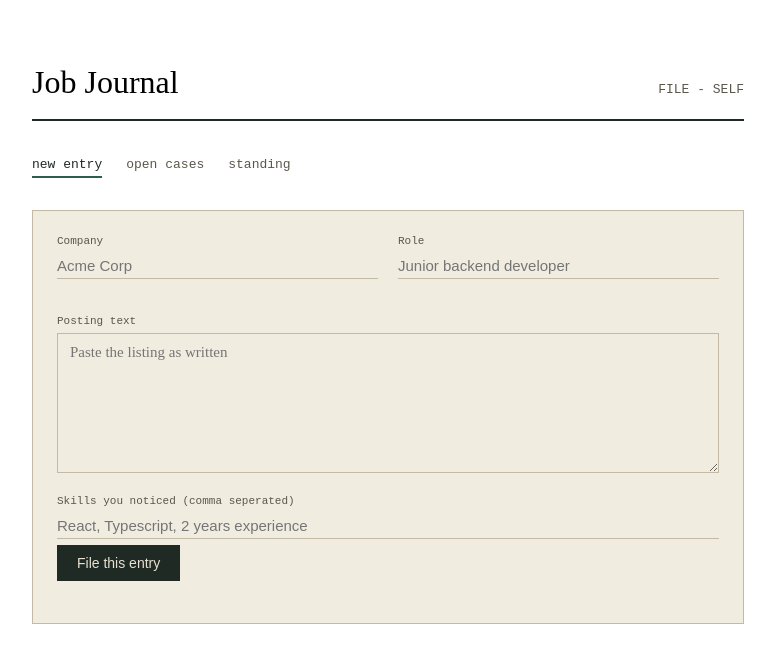
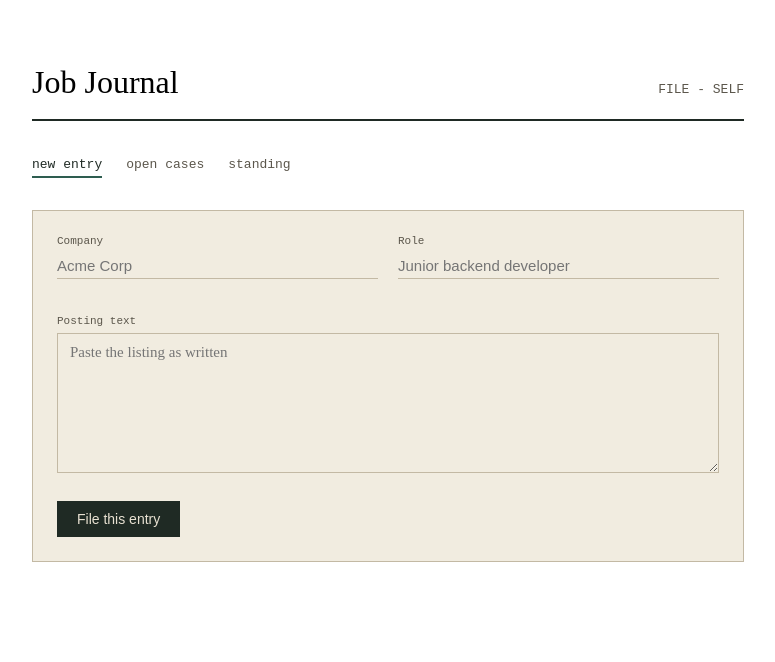
Before and after one commit to deyuun/job-journal, a React (Vite) app in the folder frontend/: page / in a window 1280 px wide. Shown: the top 662 px of the page, without its empty margins (252-1027 px from the left). Built offline with nearby package versions, Linux system fonts and the light colour scheme; no server answers.

Commit message:
feat(frontend): remove manual skills input, AI extracts automatically now

```diff
--- a/frontend/src/api.ts
+++ b/frontend/src/api.ts
@@ -13,7 +13,7 @@ export async function createApplication(input: {
   company: string;
   role: string;
   jobDescription: string;
-  requirements: string[];
+  // requirements: string[];
 }): Promise<Application> {
   const res = await fetch(`${BASE_URL}/applications`, {
     method: "POST",
--- a/frontend/src/pages/AddApplication.tsx
+++ b/frontend/src/pages/AddApplication.tsx
@@ -5,7 +5,7 @@ export default function AddApplication() {
   const [company, setCompany] = useState("");
   const [role, setRole] = useState("");
   const [jobDescription, setJobDescription] = useState("");
-  const [requirementsText, setRequirementsText] = useState("");
+  // const [requirementsText, setRequirementsText] = useState("");
   const [saving, setSaving] = useState(false);
   const [error, setError] = useState("");
 
@@ -19,18 +19,12 @@ export default function AddApplication() {
     setError("");
     setSaving(true);
     try {
-      const requirements = requirementsText
-        .split(",")
-        .map((r) => r.trim())
-        .filter(Boolean);
-
       await createApplication({
-        company, role, jobDescription, requirements
+        company, role, jobDescription
       });
       setCompany("");
       setRole("");
       setJobDescription("");
-      setRequirementsText("");
     } catch {
       setError("Couldn't save that. Check the backend is running.");
     } finally {
@@ -61,18 +55,10 @@ export default function AddApplication() {
         />
       </div>
 
-      <div className="field" style={{marginBottom: 18}}>
-        <label>Skills you noticed (comma seperated)</label>
-        <input
-          value={requirementsText}
-          onChange={(e) => setRequirementsText(e.target.value)}
-          placeholder="React, Typescript, 2 years experience"
-        />
-        {error && <p style={{ color: "var(--rust)", fontSize: 13 }}>{error}</p>}
-        <button className="file-btn" type="submit" disabled={saving}>
-          {saving ? "Filing..." : "File this entry"}
-        </button>
-      </div>
+      {error && <p style={{ color: "var(--rust", fontSize: 13}}>{error}</p>}
+      <button className="file-btn" type="submit" disabled={saving}>
+        {saving ? "Filing..." : "File this entry"}
+      </button>
     </form>
   )
 }
```
